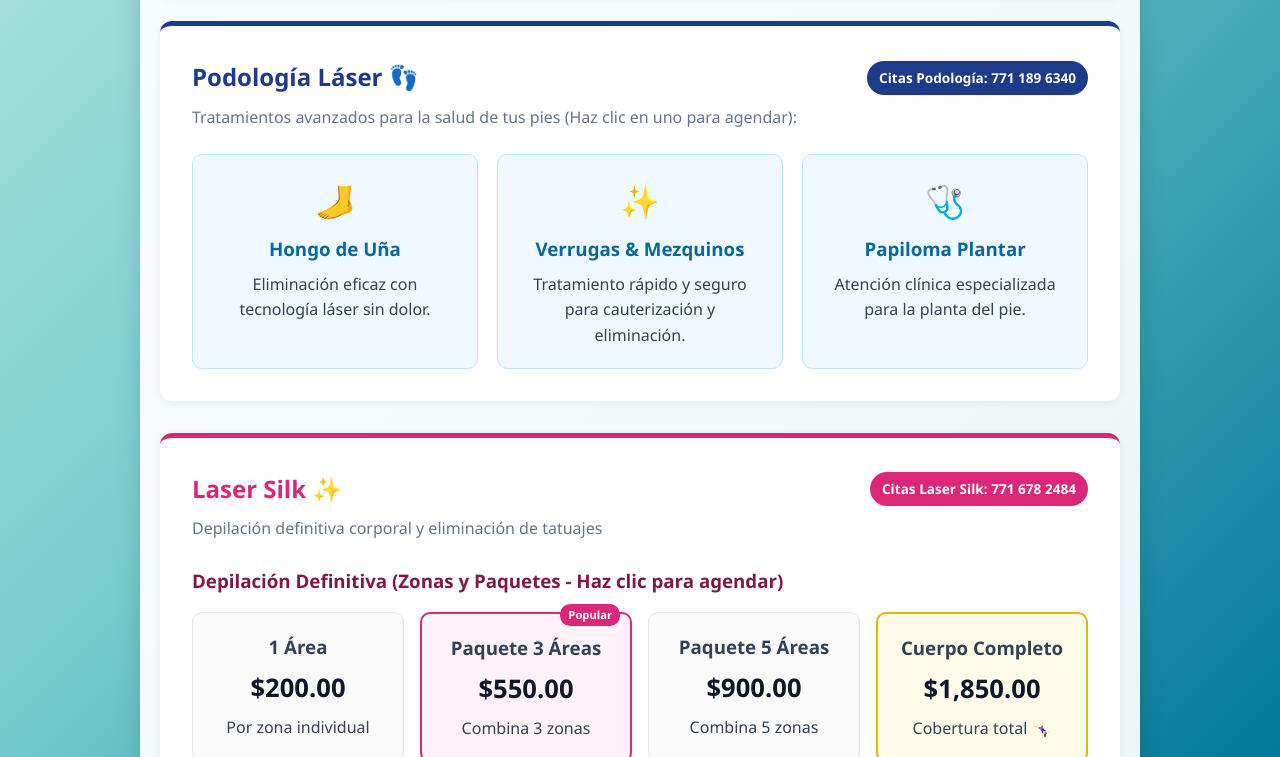
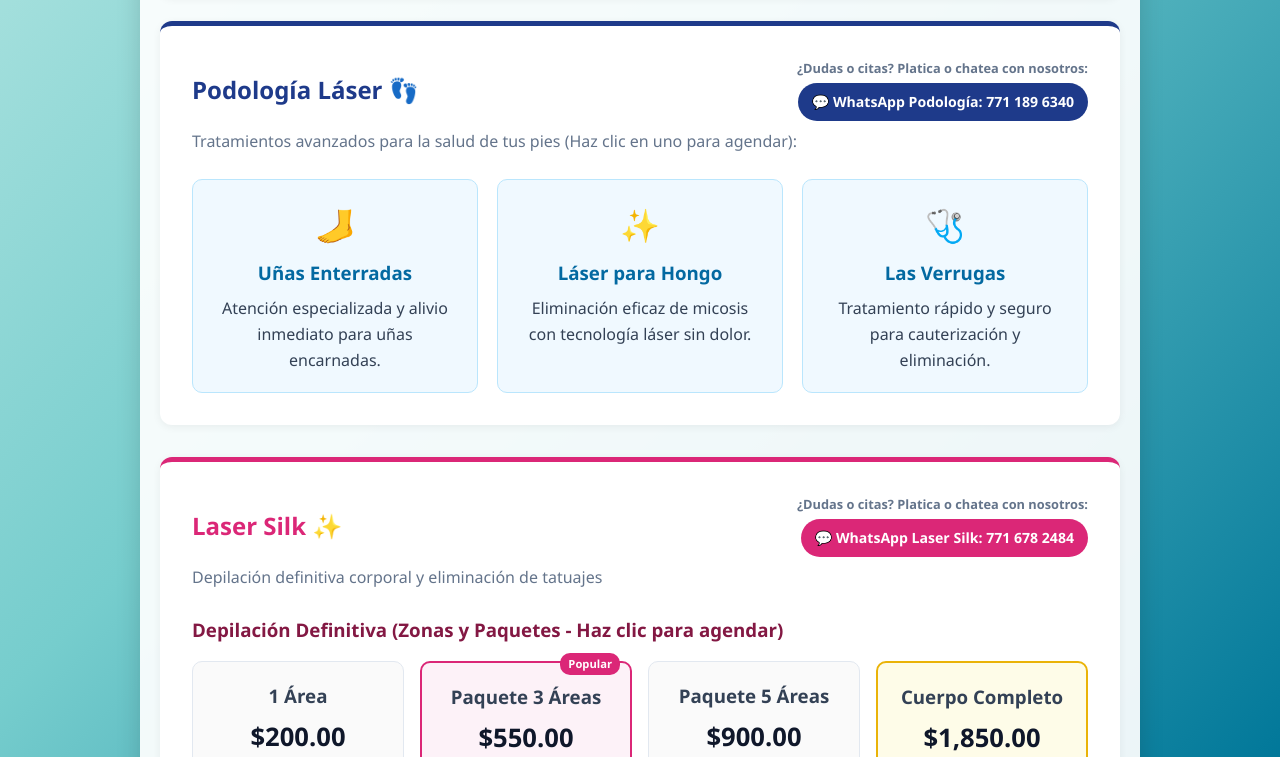
Before and after one commit to Eduardo9211/podologia-lasersilk, a plain HTML site: page index.html in a window 1280 px wide. Shown: the part 831-1588 px from the top of the page. Drawn offline with Linux system fonts and the light colour scheme.

Commit message:
Add files via upload

```diff
--- a/estilos.css
+++ b/estilos.css
@@ -7,7 +7,6 @@
 }
 
 body {
-    /* Fondo con degradado fluido en los tonos exactos del banner */
     background: linear-gradient(135deg, #a5e0dd 0%, #76cdcd 35%, #007799 100%);
     background-attachment: fixed;
     color: #334155;
@@ -20,7 +19,7 @@
     max-width: 1000px;
     margin: 0 auto;
     padding: 20px;
-    background-color: rgba(255, 255, 255, 0.92); /* Capa blanca suave */
+    background-color: rgba(255, 255, 255, 0.92);
     border-radius: 12px;
     box-shadow: 0 8px 24px rgba(0, 0, 0, 0.15);
 }
@@ -132,20 +131,43 @@
 .titulo-podologia { color: #1e3a8a; }
 .titulo-lasersilk { color: #db2777; }
 
+/* Estilos de Contacto WhatsApp en Encabezado */
+.contacto-directo {
+    display: flex;
+    flex-direction: column;
+    align-items: flex-end;
+    gap: 4px;
+}
+
+.texto-dudas {
+    font-size: 0.8rem;
+    color: #64748b;
+    font-weight: 600;
+}
+
 .badge-tel {
     background: #1e3a8a;
     color: white;
-    padding: 6px 12px;
+    padding: 8px 14px;
     border-radius: 20px;
-    font-size: 0.85rem;
+    font-size: 0.88rem;
     font-weight: bold;
+    text-decoration: none;
+    display: inline-block;
+    transition: transform 0.2s ease, background 0.2s ease;
+}
+
+.badge-tel:hover {
+    transform: scale(1.04);
+    background: #1d4ed8;
 }
 
 .badge-tel.rosa { background: #db2777; }
+.badge-tel.rosa:hover { background: #be185d; }
 
 .subtitulo { color: #64748b; margin: 0.5rem 0 1.5rem 0; }
 
-/* Grid Tratamientos Podología */
+/* Grid Tratamientos Podología (Ajustado a 3 o 2 columnas según la pantalla) */
 .grid-tratamientos {
     display: grid;
     grid-template-columns: repeat(auto-fit, minmax(220px, 1fr));
@@ -245,34 +267,20 @@
 /* Footer */
 footer { text-align: center; padding: 1.5rem; background: #0f172a; color: #94a3b8; font-size: 0.85rem; }
 
-/* Desplazamiento suave para toda la página */
-html {
-    scroll-behavior: smooth;
-}
+/* Desplazamiento suave */
+html { scroll-behavior: smooth; }
 
-/* Estilos para los enlaces de los logos */
+/* Efectos Hover */
 .logo-link {
     display: inline-block;
     transition: transform 0.2s ease, opacity 0.2s ease;
     cursor: pointer;
 }
-
-/* Efecto cuando pasan el ratón por encima */
 .logo-link:hover {
-    transform: scale(1.05); /* Hace crecer ligeramente la imagen */
+    transform: scale(1.05);
     opacity: 0.9;
 }
-/* EFECTO DE LEVANTAMIENTO AL PASAR EL RATÓN (HOVER) */
-.tarjeta-servicio, .tarjeta-paquete {
-    cursor: pointer;
-    transition: transform 0.3s ease, box-shadow 0.3s ease, border-color 0.3s ease;
-}
 
-.tarjeta-servicio:hover, .tarjeta-paquete:hover {
-    transform: translateY(-8px); /* Eleva la tarjeta */
-    box-shadow: 0 12px 20px rgba(0, 0, 0, 0.15); /* Crea sombra de elevación */
-}
-/* Efecto de elevación al pasar el ratón */
 .item-tratamiento, .precio-card, .card-tatuaje {
     transition: transform 0.3s ease, box-shadow 0.3s ease;
 }
@@ -281,3 +289,10 @@
     transform: translateY(-6px);
     box-shadow: 0 8px 18px rgba(0, 0, 0, 0.15);
 }
+
+@media (max-width: 600px) {
+    .contacto-directo {
+        align-items: flex-start;
+        margin-top: 5px;
+    }
+}
--- a/index.html
+++ b/index.html
@@ -54,25 +54,30 @@
         <section id="podologia" class="seccion-servicio podologia-border">
             <div class="encabezado-servicio">
                 <h2 class="titulo-podologia">Podología Láser 👣</h2>
-                <span class="badge-tel">Citas Podología: 771 189 6340</span>
+                <div class="contacto-directo">
+                    <span class="texto-dudas">¿Dudas o citas? Platica o chatea con nosotros:</span>
+                    <a href="https://api.whatsapp.com/send?phone=527711896340&text=Hola,%20me%20gustar%C3%ADa%20informaci%C3%B3n%20o%20resolver%20unas%20dudas%20sobre%20Podolog%C3%ADa%20L%C3%A1ser" target="_blank" class="badge-tel btn-chat-wa">
+                        💬 WhatsApp Podología: 771 189 6340
+                    </a>
+                </div>
             </div>
             <p class="subtitulo">Tratamientos avanzados para la salud de tus pies (Haz clic en uno para agendar):</p>
 
             <div class="grid-tratamientos">
-                <div class="item-tratamiento" onclick="seleccionarTratamiento('podologia', 'Hongo de Uña')" style="cursor: pointer;">
+                <div class="item-tratamiento" onclick="seleccionarTratamiento('podologia', 'Uñas Encarnadas / Enterradas')" style="cursor: pointer;">
                     <span class="icon">🦶</span>
-                    <h3>Hongo de Uña</h3>
-                    <p>Eliminación eficaz con tecnología láser sin dolor.</p>
+                    <h3>Uñas Enterradas</h3>
+                    <p>Atención especializada y alivio inmediato para uñas encarnadas.</p>
                 </div>
-                <div class="item-tratamiento" onclick="seleccionarTratamiento('podologia', 'Verrugas & Mezquinos')" style="cursor: pointer;">
+                <div class="item-tratamiento" onclick="seleccionarTratamiento('podologia', 'Láser para Hongo')" style="cursor: pointer;">
                     <span class="icon">✨</span>
-                    <h3>Verrugas & Mezquinos</h3>
+                    <h3>Láser para Hongo</h3>
+                    <p>Eliminación eficaz de micosis con tecnología láser sin dolor.</p>
+                </div>
+                <div class="item-tratamiento" onclick="seleccionarTratamiento('podologia', 'Tratamiento de Verrugas')" style="cursor: pointer;">
+                    <span class="icon">🩺</span>
+                    <h3>Las Verrugas</h3>
                     <p>Tratamiento rápido y seguro para cauterización y eliminación.</p>
-                </div>
-                <div class="item-tratamiento" onclick="seleccionarTratamiento('podologia', 'Papiloma Plantar')" style="cursor: pointer;">
-                    <span class="icon">🩺</span>
-                    <h3>Papiloma Plantar</h3>
-                    <p>Atención clínica especializada para la planta del pie.</p>
                 </div>
             </div>
         </section>
@@ -81,7 +86,12 @@
         <section id="lasersilk" class="seccion-servicio lasersilk-border">
             <div class="encabezado-servicio">
                 <h2 class="titulo-lasersilk">Laser Silk ✨</h2>
-                <span class="badge-tel rosa">Citas Laser Silk: 771 678 2484</span>
+                <div class="contacto-directo">
+                    <span class="texto-dudas">¿Dudas o citas? Platica o chatea con nosotros:</span>
+                    <a href="https://api.whatsapp.com/send?phone=527716782484&text=Hola,%20me%20gustar%C3%ADa%20informaci%C3%B3n%20o%20resolver%20unas%20dudas%20sobre%20Laser%20Silk" target="_blank" class="badge-tel rosa btn-chat-wa">
+                        💬 WhatsApp Laser Silk: 771 678 2484
+                    </a>
+                </div>
             </div>
             <p class="subtitulo">Depilación definitiva corporal y eliminación de tatuajes</p>
 
```
